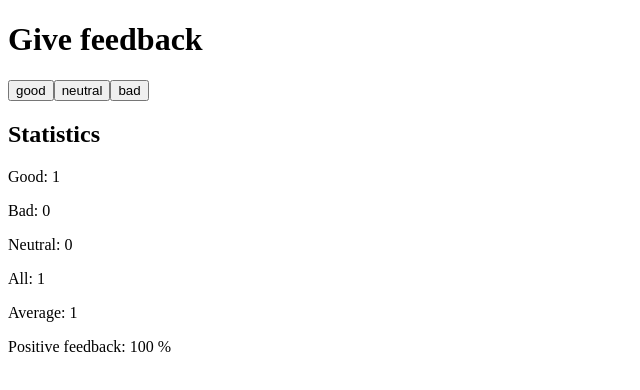
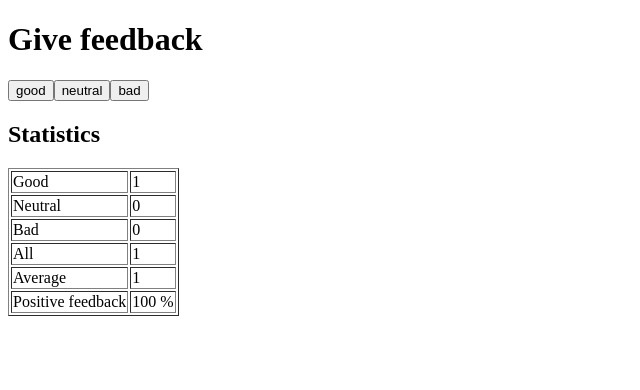
Before and after one commit to AxelSV50/FullStackOpen, a React (Vite) app in the folder Part_1/unicafe/: page / in a window 1280 px wide. Both pictures are taken after a click on the button "good". Shown: the top 390 px of the page, without its empty margins (0-640 px from the left). Built offline with nearby package versions, Linux system fonts and the light colour scheme.

Commit message:
Exercise 1.11

```diff
--- a/Part_1/unicafe/src/App.jsx
+++ b/Part_1/unicafe/src/App.jsx
@@ -54,14 +54,16 @@
         return (
             <>
              <h2>Statistics</h2>
-              <p>
-                <StatisticLine text="Good: " value={good}/>
-                <StatisticLine text="Bad: " value={bad}/>
-                <StatisticLine text="Neutral: " value={neutral}/>
-                <StatisticLine text="All: " value={total}/>
-                <StatisticLine text="Average: " value={getAverage()}/>
-                <StatisticLine text="Positive feedback: " value={getPositivePercent()}/>
-             </p>
+                <table border= "1">
+                    <tbody>
+                        <StatisticLine text="Good " value={good}/>
+                        <StatisticLine text="Neutral " value={neutral}/>
+                        <StatisticLine text="Bad " value={bad}/>
+                        <StatisticLine text="All " value={total}/>
+                        <StatisticLine text="Average " value={getAverage()}/>
+                        <StatisticLine text="Positive feedback " value={getPositivePercent()}/>
+                    </tbody>
+                </table>
            </>
         )
     }
@@ -69,9 +71,10 @@
 
   const StatisticLine = ({text, value}) => {
       return (
-          <div>
-              <p>{text} {value}</p>
-          </div>
+          <tr>
+              <td>{text}</td>
+              <td>{value}</td>
+          </tr>
       )
   }
   const Button = ({onClick, text}) => <button onClick={onClick}>{text}</button>
```
